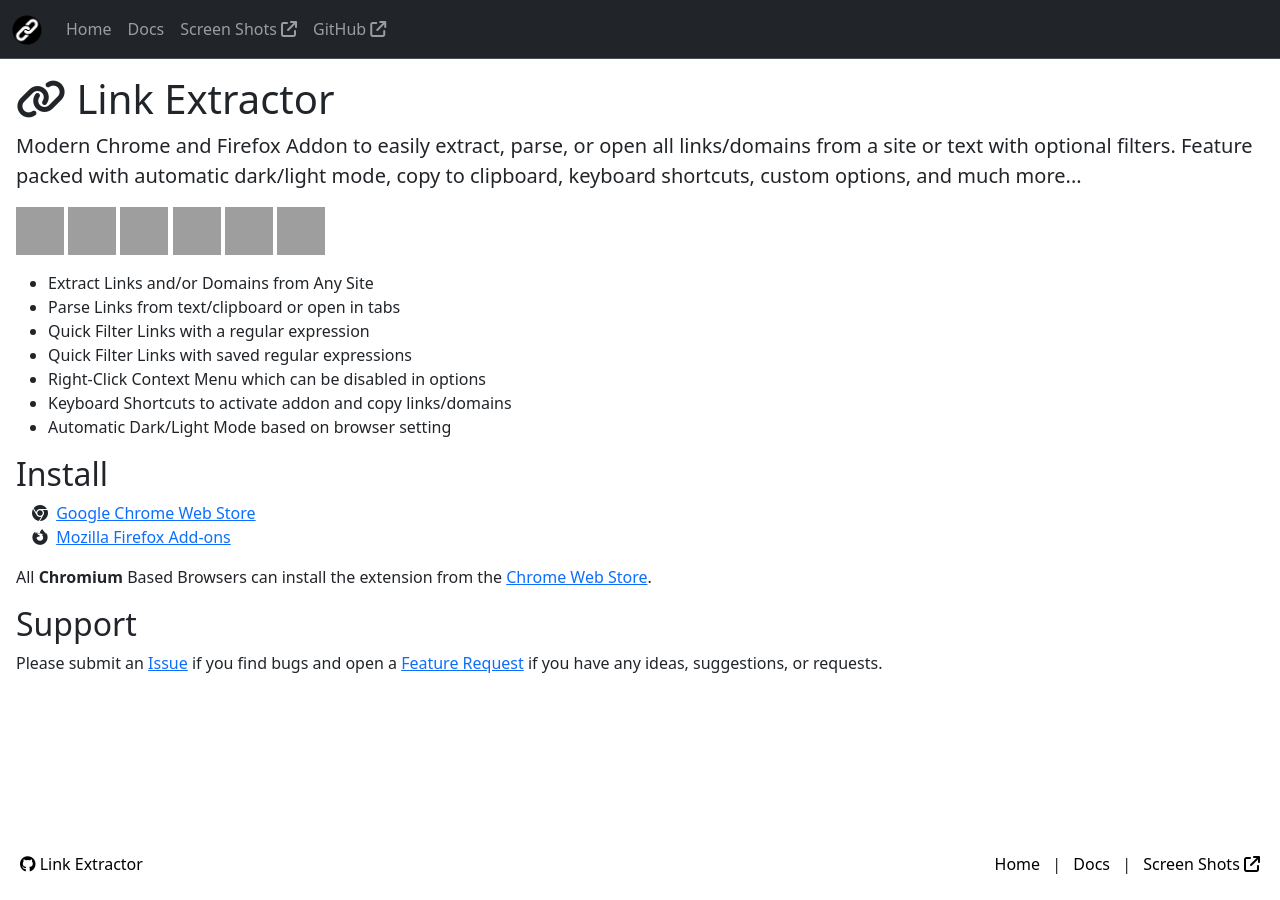
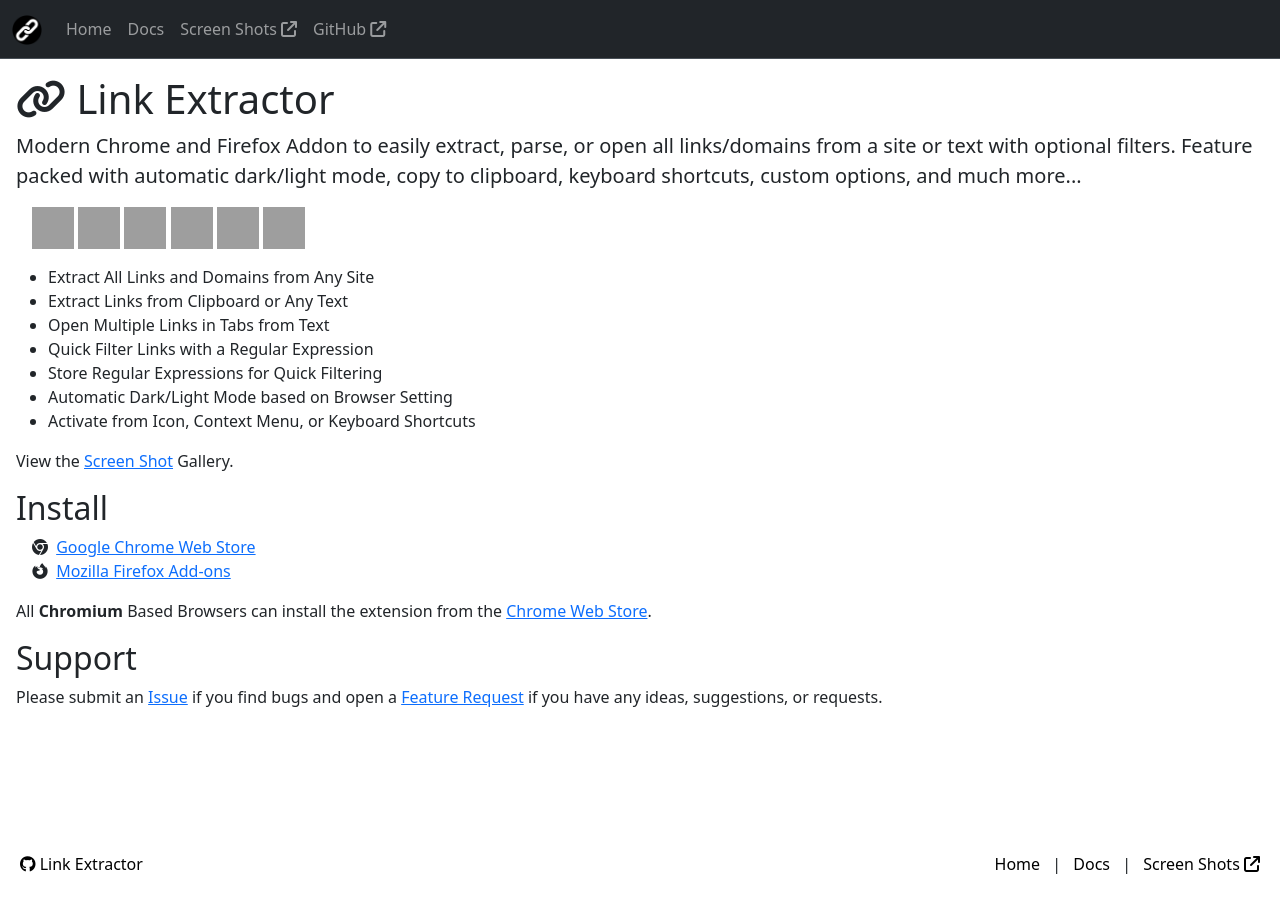
Before and after one commit to cssnr/link-extractor-site, a Jekyll site: the page built from index.html, in a window 1280 px wide, cut to the strip 0-900 px from the top of the page. Built offline with Jekyll 4.4.1, drawn with Linux system fonts in a browser that asks for light colours; grey boxes are pictures that could not be loaded.

Commit message:
Update Description

```diff
--- a/index.html
+++ b/index.html
@@ -11,30 +11,32 @@
     Feature packed with automatic dark/light mode, copy to clipboard, keyboard shortcuts, custom options, and much more...
 </p>
 
-<p>
+<div class="ms-3 mb-3">
 <a href="https://chrome.google.com/webstore/detail/link-extractor/ifefifghpkllfibejafbakmflidjcjfp" target="_blank">
-        <img alt="Chrome" src="https://raw.githubusercontent.com/raivo-otp/issuer-icons/master/vectors/google.com/google-chrome.svg" width="48" height="48" /></a>
+    <img alt="Chrome" src="https://raw.githubusercontent.com/raivo-otp/issuer-icons/master/vectors/google.com/google-chrome.svg" width="42" height="42" /></a>
 <a href="https://addons.mozilla.org/addon/link-extractor" target="_blank">
-        <img alt="Firefox" src="https://raw.githubusercontent.com/raivo-otp/issuer-icons/master/vectors/firefox.com/firefox.svg" width="48" height="48" /></a>
+    <img alt="Firefox" src="https://raw.githubusercontent.com/raivo-otp/issuer-icons/master/vectors/firefox.com/firefox.svg" width="42" height="42" /></a>
 <a href="https://chrome.google.com/webstore/detail/link-extractor/ifefifghpkllfibejafbakmflidjcjfp" target="_blank">
-        <img alt="Edge" src="https://raw.githubusercontent.com/raivo-otp/issuer-icons/master/vectors/microsoft.com/microsoft-edge.svg" width="48" height="48" /></a>
+    <img alt="Edge" src="https://raw.githubusercontent.com/raivo-otp/issuer-icons/master/vectors/microsoft.com/microsoft-edge.svg" width="42" height="42" /></a>
 <a href="https://chrome.google.com/webstore/detail/link-extractor/ifefifghpkllfibejafbakmflidjcjfp" target="_blank">
-        <img alt="Opera" src="https://raw.githubusercontent.com/raivo-otp/issuer-icons/master/vectors/opera.com/opera.svg" width="48" height="48" /></a>
+    <img alt="Opera" src="https://raw.githubusercontent.com/raivo-otp/issuer-icons/master/vectors/opera.com/opera.svg" width="42" height="42" /></a>
 <a href="https://chrome.google.com/webstore/detail/link-extractor/ifefifghpkllfibejafbakmflidjcjfp" target="_blank">
-        <img alt="Brave" src="https://raw.githubusercontent.com/raivo-otp/issuer-icons/master/vectors/brave.com/brave.svg" width="48" height="48" /></a>
+    <img alt="Brave" src="https://raw.githubusercontent.com/raivo-otp/issuer-icons/master/vectors/brave.com/brave.svg" width="42" height="42" /></a>
 <a href="https://chrome.google.com/webstore/detail/link-extractor/ifefifghpkllfibejafbakmflidjcjfp" target="_blank">
-        <img alt="Vivaldi" src="https://raw.githubusercontent.com/raivo-otp/issuer-icons/master/vectors/vivaldi.com/vivaldi.svg" width="48" height="48" /></a>
-</p>
+    <img alt="Vivaldi" src="https://raw.githubusercontent.com/raivo-otp/issuer-icons/master/vectors/vivaldi.com/vivaldi.svg" width="42" height="42" /></a>
+</div>
 
 <ul>
-    <li>Extract Links and/or Domains from Any Site</li>
-    <li>Parse Links from text/clipboard or open in tabs</li>
-    <li>Quick Filter Links with a regular expression</li>
-    <li>Quick Filter Links with saved regular expressions</li>
-    <li>Right-Click Context Menu which can be disabled in options</li>
-    <li>Keyboard Shortcuts to activate addon and copy links/domains</li>
-    <li>Automatic Dark/Light Mode based on browser setting</li>
+    <li>Extract All Links and Domains from Any Site</li>
+    <li>Extract Links from Clipboard or Any Text</li>
+    <li>Open Multiple Links in Tabs from Text</li>
+    <li>Quick Filter Links with a Regular Expression</li>
+    <li>Store Regular Expressions for Quick Filtering</li>
+    <li>Automatic Dark/Light Mode based on Browser Setting</li>
+    <li>Activate from Icon, Context Menu, or Keyboard Shortcuts</li>
 </ul>
+
+<p>View the <a class="" href="/screenshots.html" target="_blank">Screen Shot</a> Gallery.</p>
 
 <h2>Install</h2>
 
```
Also changed, not shown: README.md. Lines whose indentation alone changed are shown as unchanged.
